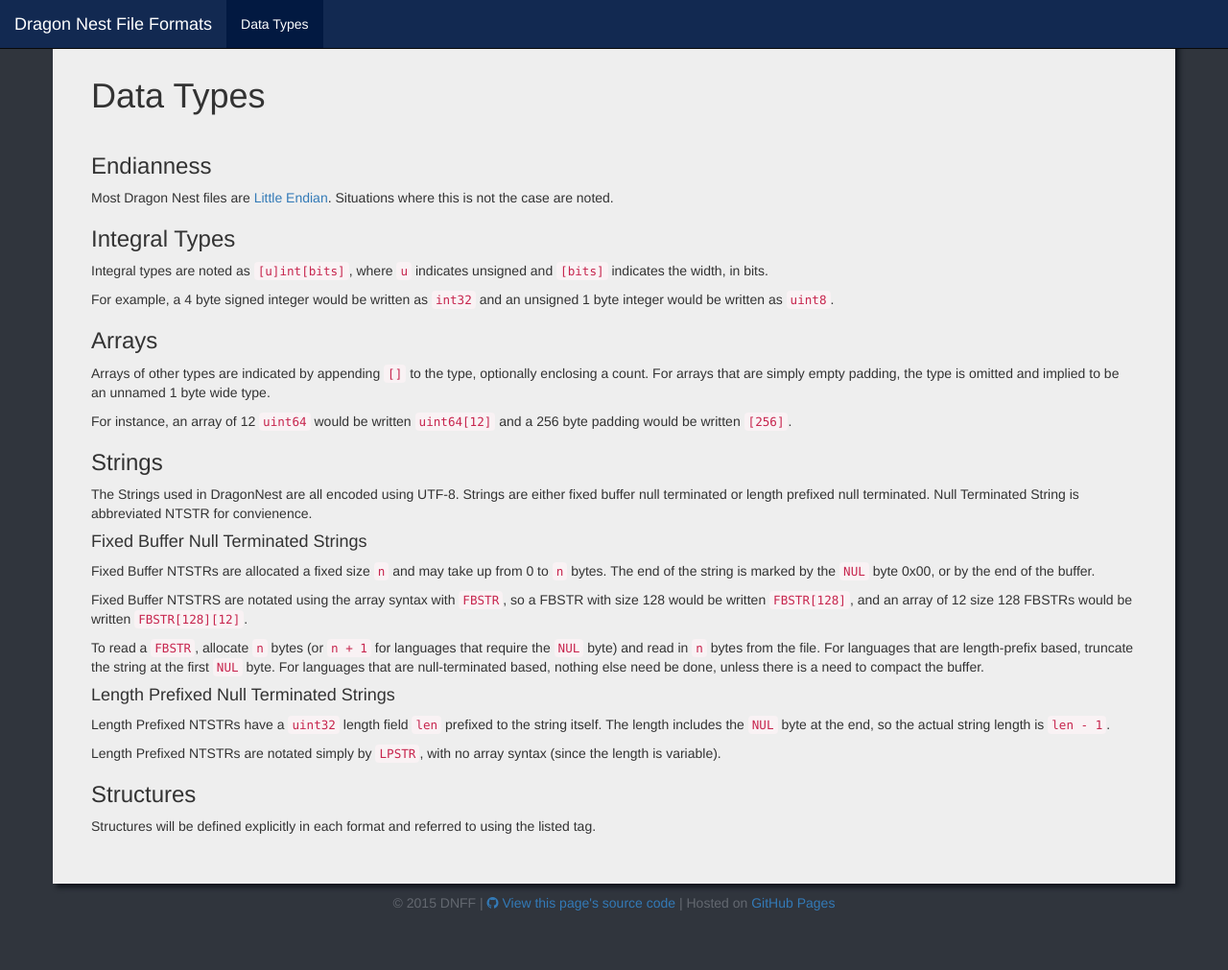
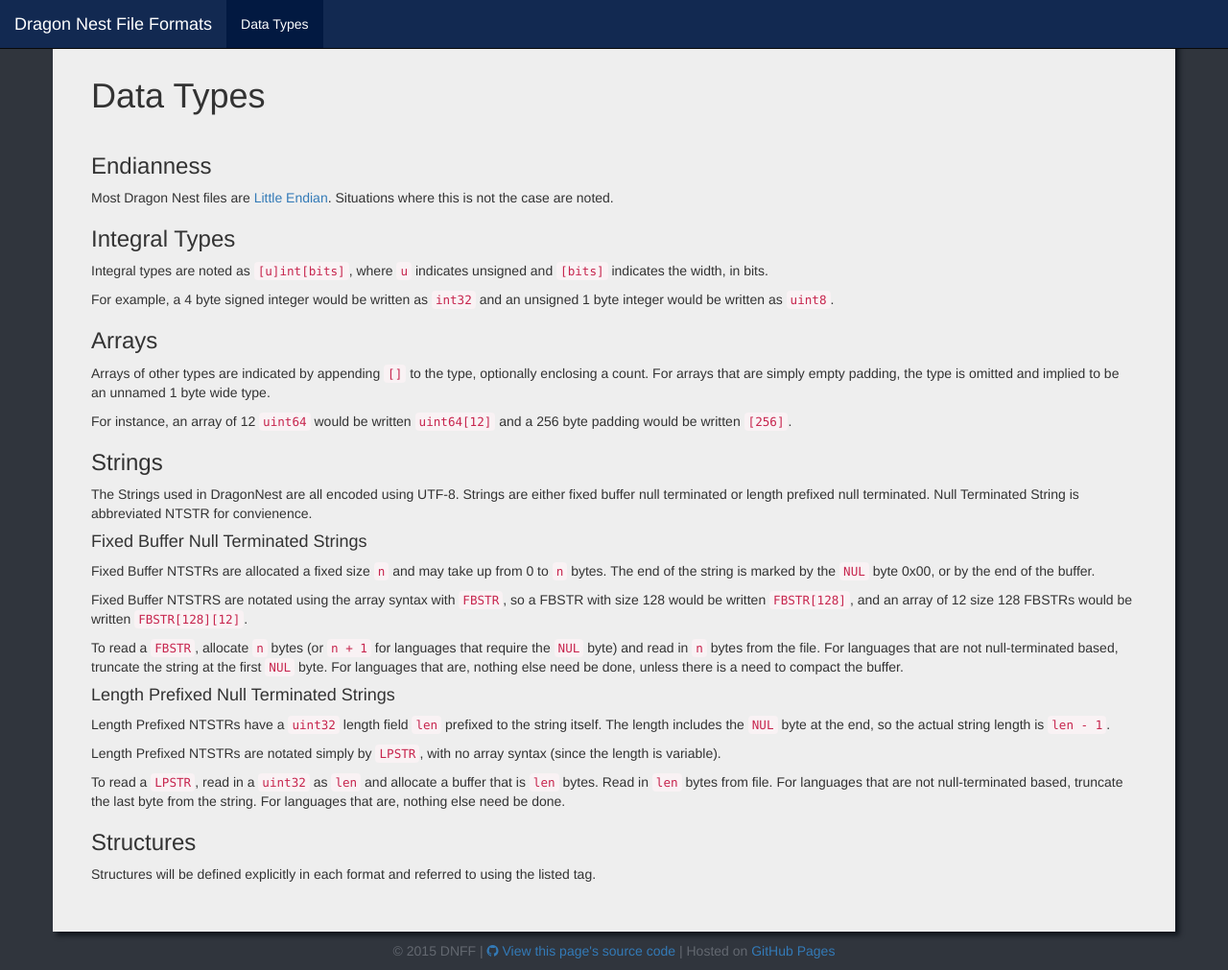
Before and after one commit to vincentzhang96/DragonNestFileFormats, a Jekyll site: the page built from datatypes.md, in a window 1280 px wide and 1011 px high. Shown: the whole window at 96% size. Built offline with Jekyll 4.4.1, drawn with Linux system fonts in a browser that asks for light colours; nearby versions of some CDN libraries; library files that are not in the unit come from our copies.

Commit message:
Added read for LPSTR, clarified FBSTR read

```diff
--- a/datatypes.md
+++ b/datatypes.md
@@ -26,12 +26,14 @@
 
 Fixed Buffer NTSTRS are notated using the array syntax with `FBSTR`, so a FBSTR with size 128 would be written `FBSTR[128]`, and an array of 12 size 128 FBSTRs would be written `FBSTR[128][12]`.
 
-To read a `FBSTR`, allocate `n` bytes (or `n + 1` for languages that require the `NUL` byte) and read in `n` bytes from the file. For languages that are length-prefix based, truncate the string at the first `NUL` byte. For languages that are null-terminated based, nothing else need be done, unless there is a need to compact the buffer.
+To read a `FBSTR`, allocate `n` bytes (or `n + 1` for languages that require the `NUL` byte) and read in `n` bytes from the file. For languages that are not null-terminated based, truncate the string at the first `NUL` byte. For languages that are, nothing else need be done, unless there is a need to compact the buffer.
 
 ####Length Prefixed Null Terminated Strings
 Length Prefixed NTSTRs have a `uint32` length field `len` prefixed to the string itself. The length includes the `NUL` byte at the end, so the actual string length is `len - 1`.
 
 Length Prefixed NTSTRs are notated simply by `LPSTR`, with no array syntax (since the length is variable).
 
+To read a `LPSTR`, read in a `uint32` as `len` and allocate a buffer that is `len` bytes. Read in `len` bytes from file. For languages that are not null-terminated based, truncate the last byte from the string. For languages that are, nothing else need be done.
+
 ###Structures
 Structures will be defined explicitly in each format and referred to using the listed tag.
```
